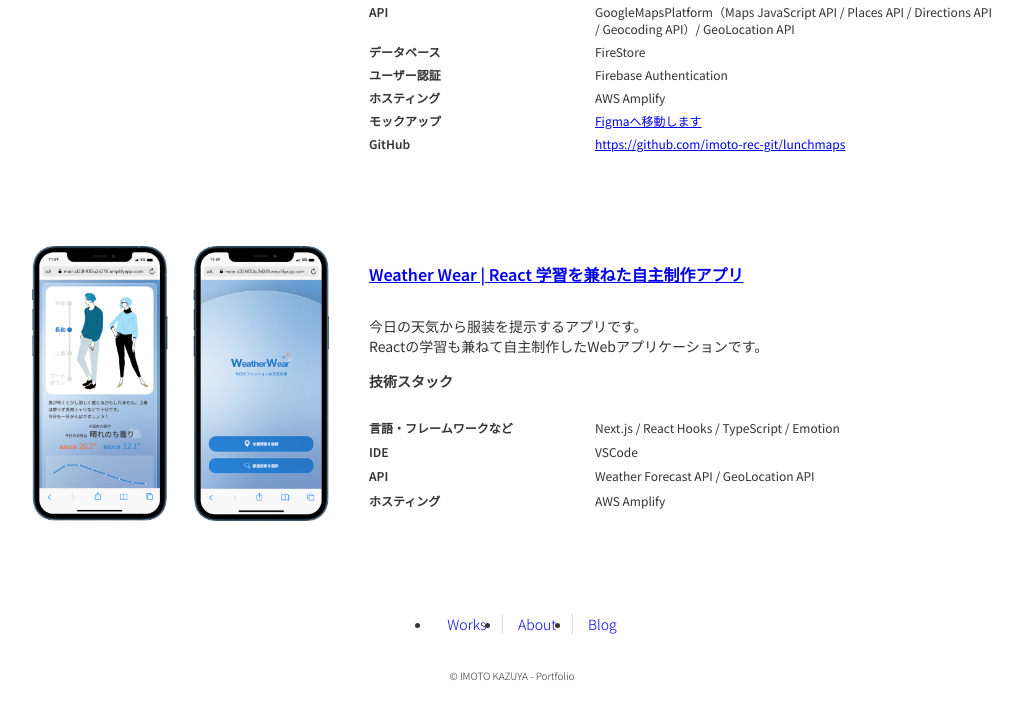
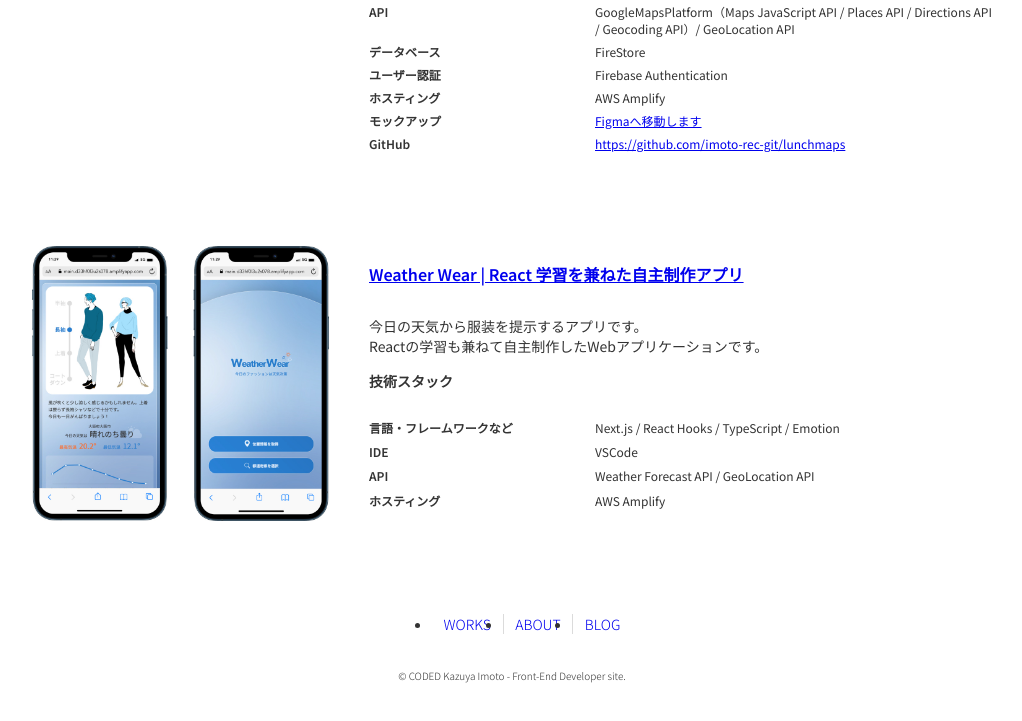
Before and after one commit to imoto-rec-git/portfolio, an Astro site: page / in a window 1280 px wide. Shown: the part 6191-6912 px from the top of the page, without its empty margins (128-1150 px from the left). Built offline with nearby package versions, Linux system fonts and the light colour scheme; Astro itself is replaced by a stand-in of ours.

Commit message:
footer更新

```diff
--- a/src/components/Footer/Footer.astro
+++ b/src/components/Footer/Footer.astro
@@ -5,5 +5,5 @@ import styles from "./Footer.module.scss";
 
 <footer class={styles.footer}>
     <FooterMenu />
-    <p><small>© IMOTO KAZUYA - Portfolio</small></p>
+    <p><small>© CODED Kazuya Imoto - Front-End Developer site.</small></p>
 </footer>
--- a/src/components/FooterMenu/FooterMenu.astro
+++ b/src/components/FooterMenu/FooterMenu.astro
@@ -4,8 +4,8 @@ import styles from "./FooterMenu.module.scss";
 
 <nav>
     <ul class={styles.menu}>
-      <li><a href="/">Works</a></li>
-      <li><a href="/about">About</a></li>
-      <li><a href="/blog">Blog</a></li>
+      <li><a href="/">WORKS</a></li>
+      <li><a href="/about">ABOUT</a></li>
+      <li><a href="/blog">BLOG</a></li>
     </ul>
 </nav>
```
